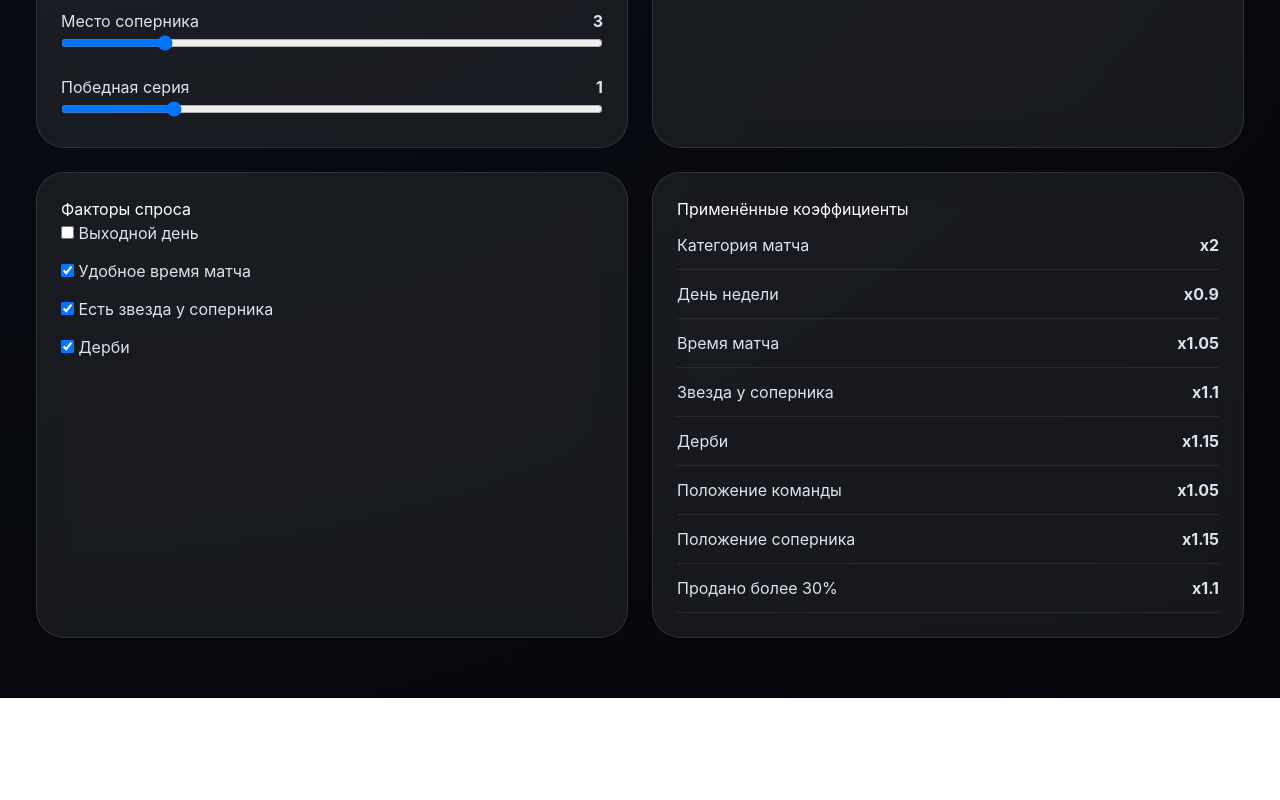
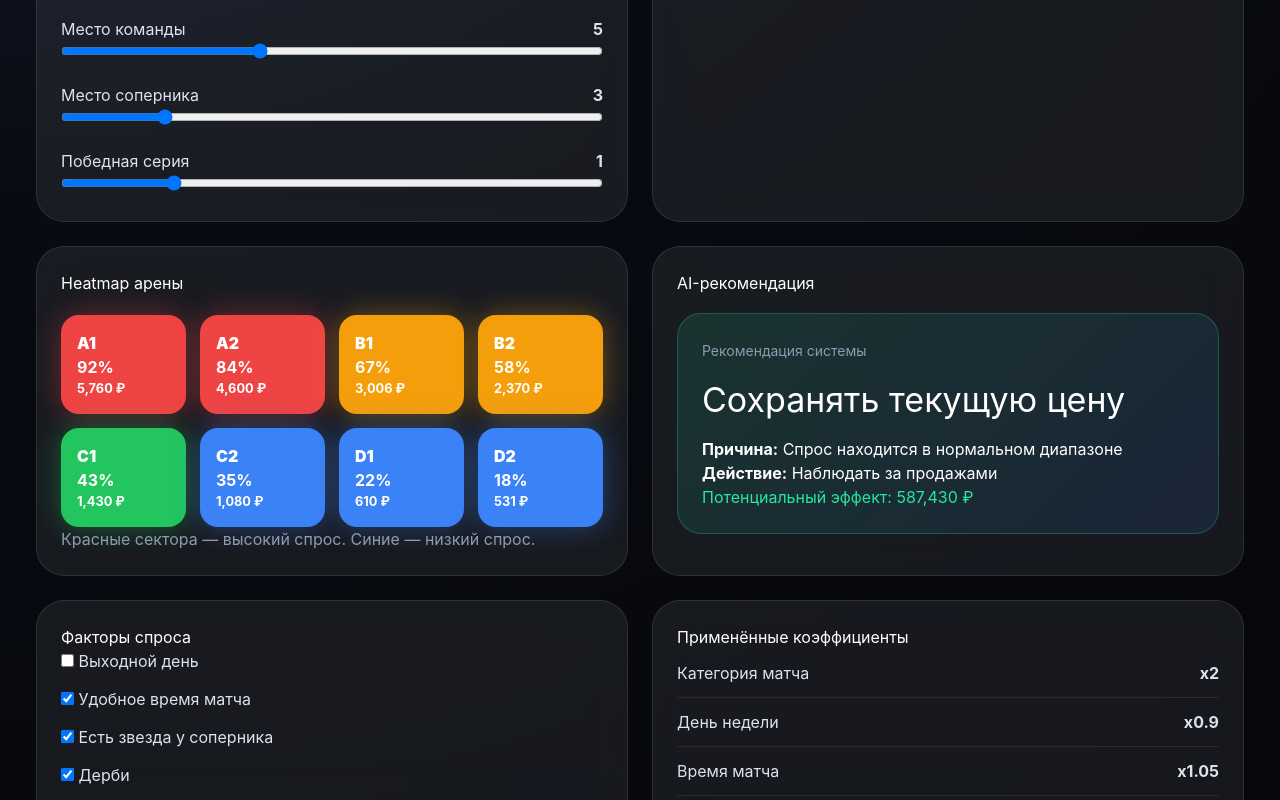
Before and after one commit to zhxvzh9vs2-arch/pricing-demo, a Next.js app: page / in a window 1280 px wide. Shown: the part 874-1674 px from the top of the page. Before the commit the page ends 1572 px from the top, so only its background shows below. Built offline with nearby package versions, Linux system fonts and the light colour scheme.

Commit message:
Update page.tsx

```diff
--- a/app/page.tsx
+++ b/app/page.tsx
@@ -6,6 +6,17 @@ const категорииМест = [
   { id: 1, name: "Премиум центр", base: 3000 },
   { id: 6, name: "Стандарт", base: 1000 },
   { id: 14, name: "Эконом", base: 450 },
+];
+
+const сектораАрены = [
+  { name: "A1", demand: 92, base: 3000 },
+  { name: "A2", demand: 84, base: 2500 },
+  { name: "B1", demand: 67, base: 1800 },
+  { name: "B2", demand: 58, base: 1500 },
+  { name: "C1", demand: 43, base: 1000 },
+  { name: "C2", demand: 35, base: 800 },
+  { name: "D1", demand: 22, base: 500 },
+  { name: "D2", demand: 18, base: 450 },
 ];
 
 export default function Home() {
@@ -20,6 +31,7 @@ export default function Home() {
   const [местоКоманды, setМестоКоманды] = useState(5);
   const [местоСоперника, setМестоСоперника] = useState(3);
   const [победнаяСерия, setПобеднаяСерия] = useState(1);
+  const [симуляцияАктивна, setСимуляцияАктивна] = useState(false);
 
   const категорияМеста =
     категорииМест.find((s) => s.id === категорияМестаId) || категорииМест[0];
@@ -28,43 +40,39 @@ export default function Home() {
     let цена = категорияМеста.base;
     const коэффициенты: { name: string; coef: number }[] = [];
 
-    const добавитьКоэффициент = (name: string, coef: number) => {
+    const добавить = (name: string, coef: number) => {
       цена *= coef;
       коэффициенты.push({ name, coef });
     };
 
-    if (категорияМатча === 1) добавитьКоэффициент("Категория матча", 2);
-    if (категорияМатча === 2) добавитьКоэффициент("Категория матча", 1.5);
-    if (категорияМатча === 3) добавитьКоэффициент("Категория матча", 1);
+    if (категорияМатча === 1) добавить("Категория матча", 2);
+    if (категорияМатча === 2) добавить("Категория матча", 1.5);
+    if (категорияМатча === 3) добавить("Категория матча", 1);
 
-    добавитьКоэффициент("День недели", выходнойДень ? 1.1 : 0.9);
-    добавитьКоэффициент("Время матча", удобноеВремя ? 1.05 : 0.95);
+    добавить("День недели", выходнойДень ? 1.1 : 0.9);
+    добавить("Время матча", удобноеВремя ? 1.05 : 0.95);
 
-    if (естьЗвезда) добавитьКоэффициент("Звезда у соперника", 1.1);
-    if (дерби) добавитьКоэффициент("Дерби", 1.15);
+    if (естьЗвезда) добавить("Звезда у соперника", 1.1);
+    if (дерби) добавить("Дерби", 1.15);
 
-    if (местоКоманды <= 3) добавитьКоэффициент("Положение команды", 1.15);
-    else if (местоКоманды <= 8) добавитьКоэффициент("Положение команды", 1.05);
-    else добавитьКоэффициент("Положение команды", 0.95);
+    if (местоКоманды <= 3) добавить("Положение команды", 1.15);
+    else if (местоКоманды <= 8) добавить("Положение команды", 1.05);
+    else добавить("Положение команды", 0.95);
 
-    if (местоСоперника <= 3) добавитьКоэффициент("Положение соперника", 1.15);
-    else if (местоСоперника <= 8)
-      добавитьКоэффициент("Положение соперника", 1.05);
-    else добавитьКоэффициент("Положение соперника", 0.95);
+    if (местоСоперника <= 3) добавить("Положение соперника", 1.15);
+    else if (местоСоперника <= 8) добавить("Положение соперника", 1.05);
+    else добавить("Положение соперника", 0.95);
 
-    if (победнаяСерия >= 3) добавитьКоэффициент("Победная серия", 1.1);
-    else if (победнаяСерия === 0)
-      добавитьКоэффициент("Нет победной серии", 0.95);
+    if (победнаяСерия >= 3) добавить("Победная серия", 1.1);
+    else if (победнаяСерия === 0) добавить("Нет победной серии", 0.95);
 
-    if (продано > 30) добавитьКоэффициент("Продано более 30%", 1.1);
-    if (продано > 50) добавитьКоэффициент("Продано более 50%", 1.15);
-    if (продано > 70) добавитьКоэффициент("Продано более 70%", 1.25);
-    if (продано > 85) добавитьКоэффициент("Дефицит билетов", 1.2);
+    if (продано > 30) добавить("Продано более 30%", 1.1);
+    if (продано > 50) добавить("Продано более 50%", 1.15);
+    if (продано > 70) добавить("Продано более 70%", 1.25);
+    if (продано > 85) добавить("Дефицит билетов", 1.2);
 
-    if (днейДоМатча < 7)
-      добавитьКоэффициент("Менее 7 дней до матча", 1.1);
-    if (днейДоМатча < 2)
-      добавитьКоэффициент("Менее 2 дней до матча", 1.2);
+    if (днейДоМатча < 7) добавить("Менее 7 дней до матча", 1.1);
+    if (днейДоМатча < 2) добавить("Менее 2 дней до матча", 1.2);
 
     const итоговаяЦена = Math.round(цена);
     const количествоБилетов = 500;
@@ -83,6 +91,24 @@ export default function Home() {
       return { спрос, price: ценаГрафика };
     });
 
+    let рекомендация = "Сохранять текущую цену";
+    let причина = "Спрос находится в нормальном диапазоне";
+    let действие = "Наблюдать за продажами";
+
+    if (продано > 75 && днейДоМатча < 7) {
+      рекомендация = "Повысить цену на 12–18%";
+      причина = "Высокий спрос, дефицит мест и близкая дата матча";
+      действие = "Поднять цену в премиальных секторах";
+    } else if (продано < 30 && днейДоМатча < 5) {
+      рекомендация = "Снизить цену на 8–12%";
+      причина = "Низкий спрос при близкой дате матча";
+      действие = "Стимулировать продажи в эконом-секторах";
+    } else if (продано > 50) {
+      рекомендация = "Повысить цену на 5–10%";
+      причина = "Спрос выше среднего";
+      действие = "Постепенно увеличить цену";
+    }
+
     return {
       итоговаяЦена,
       ростПроцентов: Math.round((итоговаяЦена / категорияМеста.base - 1) * 100),
@@ -91,6 +117,9 @@ export default function Home() {
       дополнительнаяВыручка,
       коэффициенты,
       график,
+      рекомендация,
+      причина,
+      действие,
     };
   }, [
     категорияМеста,
@@ -110,6 +139,26 @@ export default function Home() {
     ...результат.график.map((p) => p.price)
   );
 
+  const запуститьСимуляцию = () => {
+    if (симуляцияАктивна) return;
+
+    setСимуляцияАктивна(true);
+
+    let шаг = 0;
+
+    const interval = setInterval(() => {
+      шаг += 1;
+
+      setПродано((prev) => Math.min(96, prev + 7));
+      setДнейДоМатча((prev) => Math.max(0, prev - 1));
+
+      if (шаг >= 8) {
+        clearInterval(interval);
+        setСимуляцияАктивна(false);
+      }
+    }, 900);
+  };
+
   return (
     <main style={styles.page}>
       <section style={styles.hero}>
@@ -120,6 +169,10 @@ export default function Home() {
             Система автоматически рассчитывает стоимость билета на основе спроса,
             времени до матча, категории события, соперника и спортивных факторов.
           </p>
+
+          <button style={styles.button} onClick={запуститьСимуляцию}>
+            {симуляцияАктивна ? "Симуляция запущена..." : "Симулировать день матча"}
+          </button>
         </div>
 
         <div style={styles.priceCard}>
@@ -197,6 +250,73 @@ export default function Home() {
           <p style={styles.hint}>
             График показывает рост рекомендованной цены при увеличении спроса.
           </p>
+        </div>
+      </section>
+
+      <section style={styles.grid}>
+        <div style={styles.panel}>
+          <h3>Heatmap арены</h3>
+
+          <div style={styles.arena}>
+            {сектораАрены.map((sector) => {
+              const цвет =
+                sector.demand > 80
+                  ? "#ef4444"
+                  : sector.demand > 55
+                  ? "#f59e0b"
+                  : sector.demand > 35
+                  ? "#22c55e"
+                  : "#3b82f6";
+
+              const цена = Math.round(
+                sector.base * (1 + sector.demand / 100)
+              );
+
+              return (
+                <div
+                  key={sector.name}
+                  style={{
+                    ...styles.sector,
+                    background: цвет,
+                    boxShadow: `0 0 28px ${цвет}66`,
+                  }}
+                >
+                  <b>{sector.name}</b>
+                  <span>{sector.demand}%</span>
+                  <small>{цена.toLocaleString()} ₽</small>
+                </div>
+              );
+            })}
+          </div>
+
+          <p style={styles.hint}>
+            Красные сектора — высокий спрос. Синие — низкий спрос.
+          </p>
+        </div>
+
+        <div style={styles.panel}>
+          <h3>AI-рекомендация</h3>
+
+          <div style={styles.aiBox}>
+            <span style={styles.cardLabel}>Рекомендация системы</span>
+            <h2 style={styles.aiTitle}>{результат.рекомендация}</h2>
+
+            <p>
+              <b>Причина:</b> {результат.причина}
+            </p>
+
+            <p>
+              <b>Действие:</b> {результат.действие}
+            </p>
+
+            <p style={styles.green}>
+              Потенциальный эффект:{" "}
+              {Math.max(
+                0,
+                Math.round(результат.дополнительнаяВыручка * 0.18)
+              ).toLocaleString()} ₽
+            </p>
+          </div>
         </div>
       </section>
 
@@ -329,6 +449,16 @@ const styles: any = {
     fontSize: 18,
     lineHeight: 1.5,
   },
+  button: {
+    marginTop: 22,
+    padding: "14px 20px",
+    borderRadius: 16,
+    border: "none",
+    background: "linear-gradient(135deg, #27e6a1, #3b82f6)",
+    color: "#041018",
+    fontWeight: 800,
+    cursor: "pointer",
+  },
   priceCard: {
     background: "rgba(255,255,255,0.08)",
     border: "1px solid rgba(255,255,255,0.12)",
@@ -427,6 +557,34 @@ const styles: any = {
   hint: {
     color: "#8e9bb0",
   },
+  arena: {
+    display: "grid",
+    gridTemplateColumns: "repeat(4, 1fr)",
+    gap: 14,
+    marginTop: 20,
+  },
+  sector: {
+    minHeight: 95,
+    borderRadius: 18,
+    padding: 16,
+    display: "flex",
+    flexDirection: "column",
+    justifyContent: "space-between",
+    color: "#fff",
+    fontWeight: 700,
+  },
+  aiBox: {
+    marginTop: 18,
+    padding: 24,
+    borderRadius: 24,
+    background:
+      "linear-gradient(135deg, rgba(39,230,161,0.12), rgba(59,130,246,0.12))",
+    border: "1px solid rgba(39,230,161,0.25)",
+  },
+  aiTitle: {
+    fontSize: 34,
+    margin: "12px 0",
+  },
   check: {
     display: "block",
     marginBottom: 14,
```
